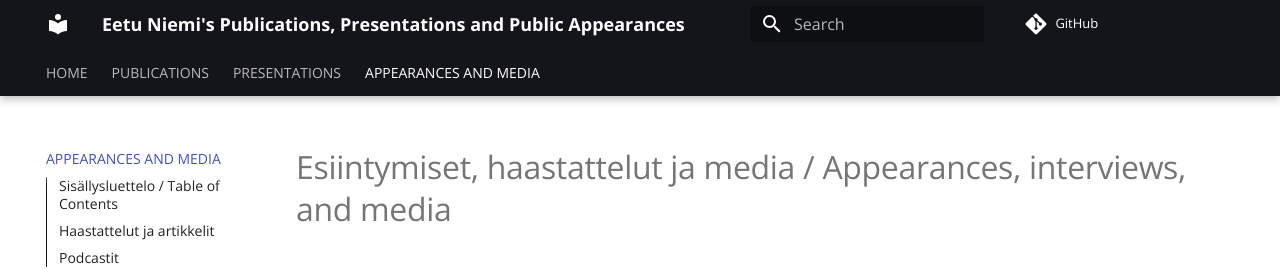
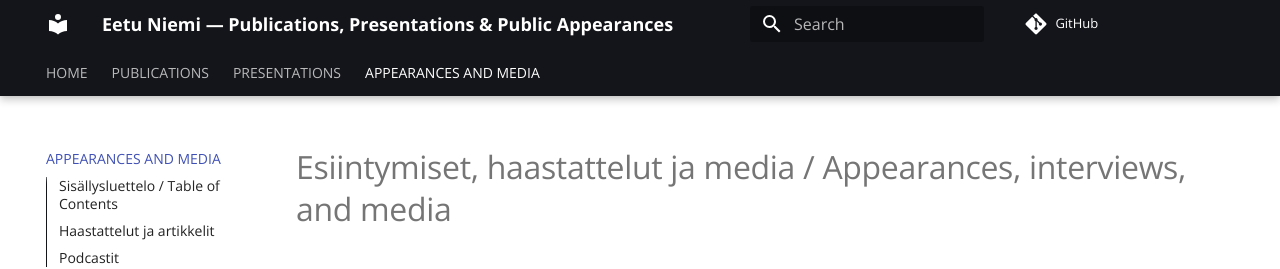
Before and after one commit to eetuniemiphd/eetuniemi, an MkDocs documentation site: the page built from docs/appearances-media-eetu-niemi.md, in a window 1280 px wide. Shown: the top 269 px of the page. Built offline with MkDocs 1.6.1 and Material for MkDocs 9.7.7, drawn with Linux system fonts in a browser that asks for light colours; comment, search, counter and statistics services are not loaded; some of the changed lines change nothing that is shown.

Commit message:
Update mkdocs.yml

```diff
--- a/mkdocs.yml
+++ b/mkdocs.yml
@@ -1,6 +1,6 @@
-site_name: Eetu Niemi's Publications, Presentations and Public Appearances
-site_description: Eetu Niemi's Publications, Presentations and Public Appearances
-site_author: Eetu Niemi
+site_name: Eetu Niemi — Publications, Presentations & Public Appearances
+site_description: Curated list of Eetu Niemi’s professional, academic, and creative works, including books, articles, short stories, talks, and media appearances on enterprise architecture, consulting, and work life
+site_author: Eetu Niemi, PhD
 repo_url: https://github.com/eetuniemiphd/eetuniemi
 theme:
   name: material
```
